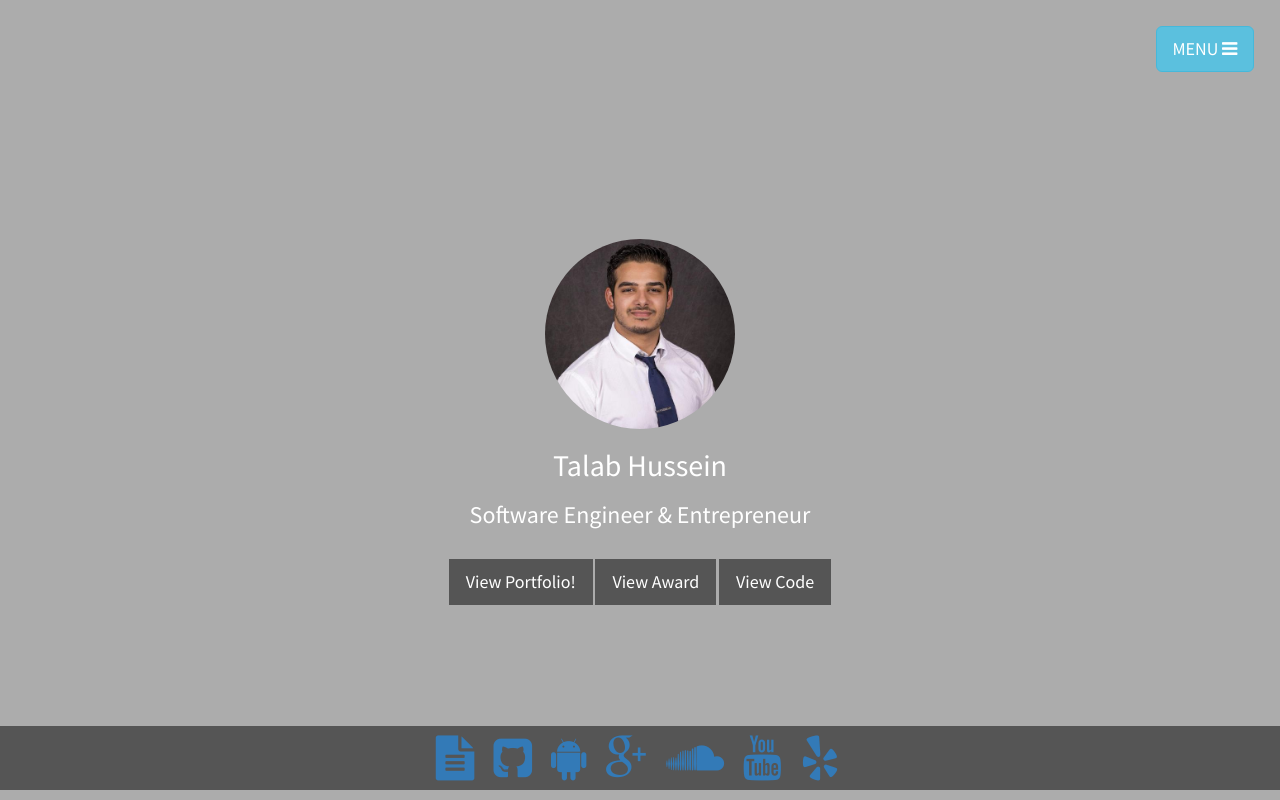
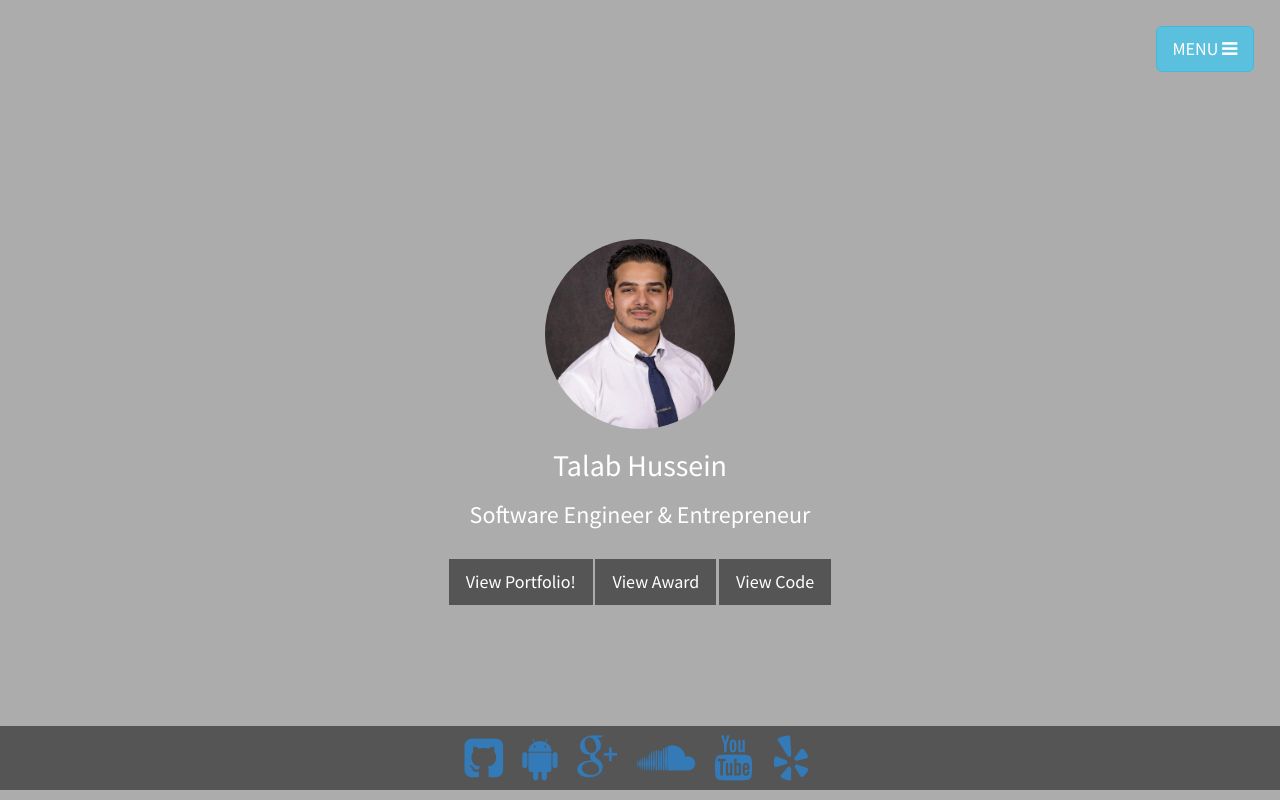
Before and after one commit to TalabH/mygithubpage, a plain HTML site: page index.html in a window 1280 px wide. Drawn offline with Linux system fonts and the light colour scheme.

Commit message:
Resume social icon pull down off the website

```diff
--- a/index.html
+++ b/index.html
@@ -55,7 +55,7 @@
             <div class="link">
                 <ul class="list-inline" style="font-size:45px; background-color: rgba(0,0,0,0.5);">
 
-                    <li><a href="talabhusseinresume.pdf"><i class="fa fa-file-text"></i></a></li>
+
                     <li><a href="https://github.com/TalabH"><i class="fa fa-github-square"></i></a></li>
                     <li><a href="https://play.google.com/store/apps/developer?id=Gamify+Studios&hl=en"><i class="fa fa-android"></i></a></li>
                     <li><a href="https://plus.google.com/115050446008183027973"><i class="fa fa-google-plus"></i></a></li>
```
